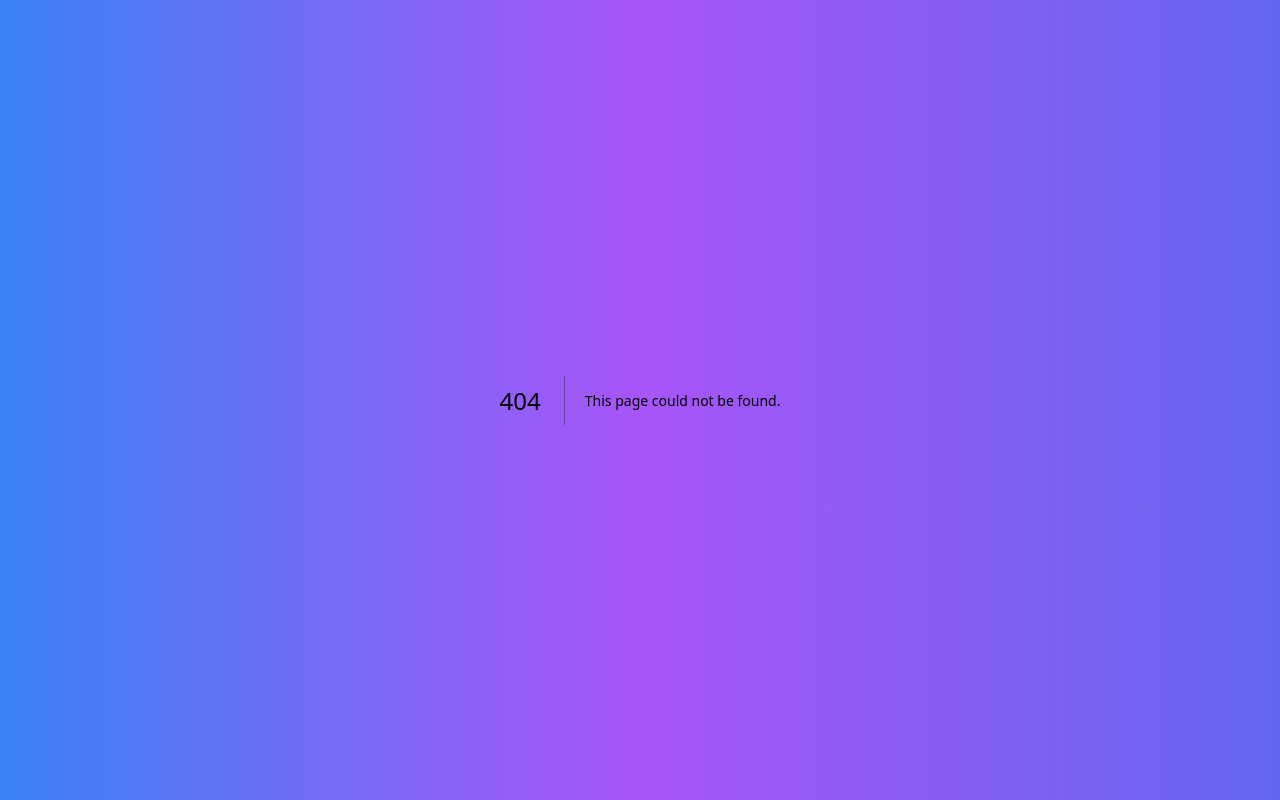
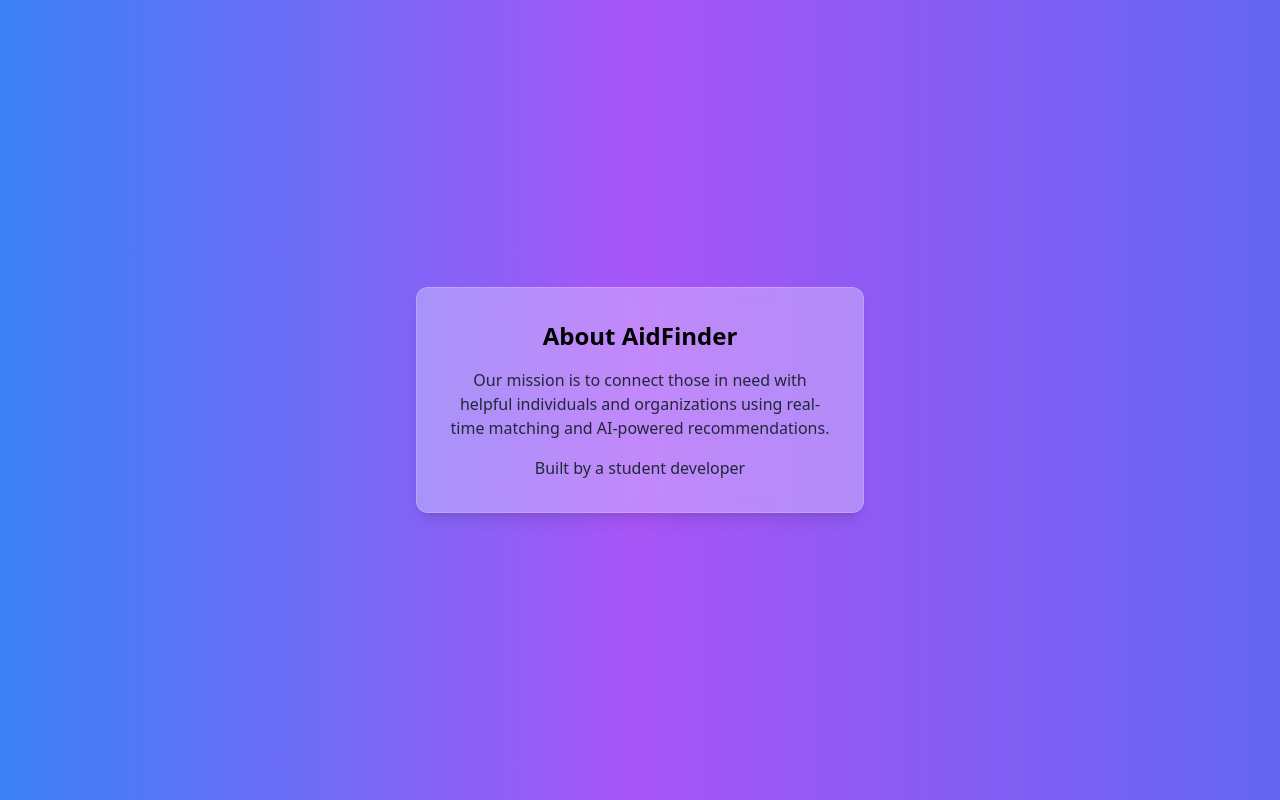
Before and after one commit to jaffchungus/AidFinder, a Next.js app: page /about in a window 1280 px wide. Before the commit this address had no page. Built offline with nearby package versions, Linux system fonts and the light colour scheme.

Commit message:
Add About page with mission statement

```diff
--- /dev/null
+++ b/app/about/page.tsx
@@ -0,0 +1,11 @@
+export default function About() {
+  return (
+    <main className="flex min-h-screen flex-col items-center justify-center p-4 md:p-24 text-center">
+      <div className="glass-card p-6 md:p-8 max-w-md w-full">
+        <h1 className="text-2xl font-bold mb-4">About AidFinder</h1>
+        <p className="mb-4 text-gray-800">Our mission is to connect those in need with helpful individuals and organizations using real-time matching and AI-powered recommendations.</p>
+        <p className="text-gray-800">Built by a student developer</p>
+      </div>
+    </main>
+  );
+}
```
